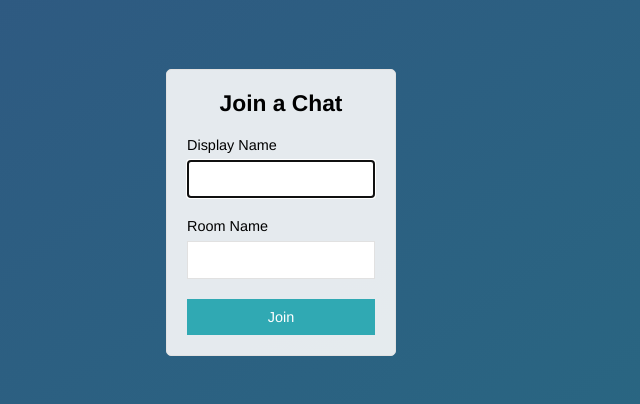
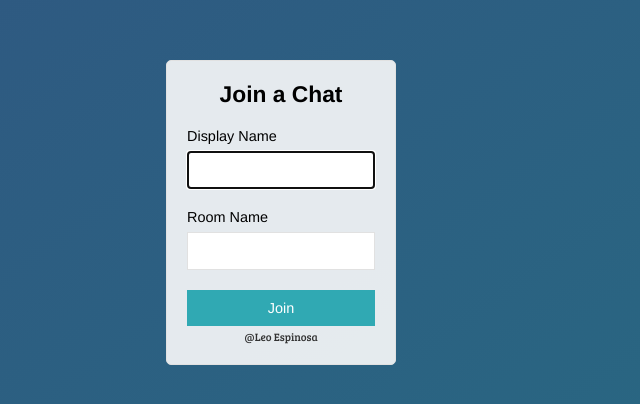
Before and after one commit to Aimanski12/my-app, a website: page public/index.html in a window 1280 px wide. Shown: the part 188-592 px from the top of the page, without its empty margins (359-999 px from the left). Drawn offline with Linux system fonts and the light colour scheme.

```diff
--- a/public/css/styles.css
+++ b/public/css/styles.css
@@ -251,3 +251,13 @@
     width: 100%
   }
 }
+
+.form-field p{
+  /* background: blue; */
+  text-align: center;
+  font-family: 'bree serif';
+  /* color: red; */
+  font-size: 11px;
+  padding-top: 3px;
+  color: rgb(50,50,50)
+}
--- a/public/index.html
+++ b/public/index.html
@@ -3,6 +3,7 @@
 <head>
   <meta charset="UTF-8">
   <meta name="viewport" content="width=device-width, initial-scale=1.0 user-scalable=no">
+<link href="https://fonts.googleapis.com/css?family=Pacifico|Signika|Bree+Serif" rel="stylesheet">
   <meta http-equiv="X-UA-Compatible" content="ie=edge">
   <title>Manski Chat Page</title>
 <link rel="stylesheet" href="./css/styles.css">
@@ -23,6 +24,7 @@
       </div>
       <div class="form-field">
         <button>Join</button>
+        <p>@Leo Espinosa</p>
       </div>
     </form>
 
```
